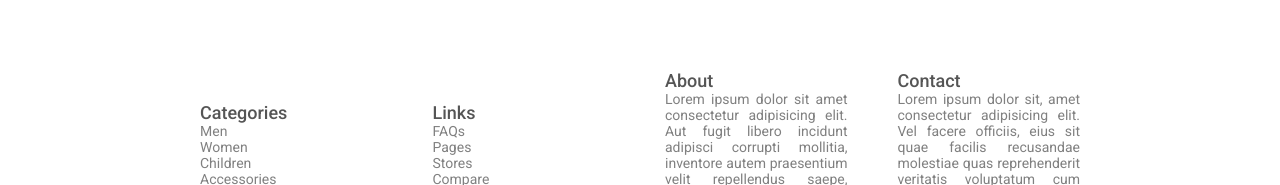
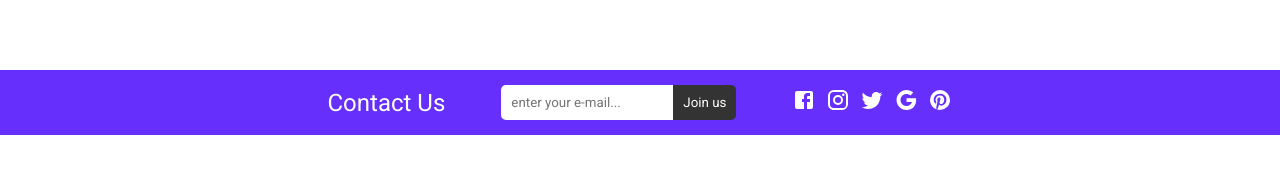
Before and after one commit to HamzaJabri99/jotaku, a React (Create React App) app in the folder client/: page / in a window 1280 px wide. Shown: the part 2946-3131 px from the top of the page. Built offline with nearby package versions, Linux system fonts and the light colour scheme.

Commit message:
designing Contact section component

```diff
--- /dev/null
+++ b/client/src/components/Contact/Contact.jsx
@@ -0,0 +1,39 @@
+import "./contact.scss";
+import FacebookIcon from "@mui/icons-material/Facebook";
+import InstagramIcon from "@mui/icons-material/Instagram";
+import TwitterIcon from "@mui/icons-material/Twitter";
+import GoogleIcon from "@mui/icons-material/Google";
+import PinterestIcon from "@mui/icons-material/Pinterest";
+import { Link } from "react-router-dom";
+const Contact = () => {
+  return (
+    <div className="contact">
+      <div className="wrapper">
+        <span>Contact Us</span>
+        <div className="mail">
+          <input type="text" placeholder="enter your e-mail..." />
+          <button>Join us</button>
+        </div>
+        <div className="icons">
+          <Link to="#" className="link">
+            <FacebookIcon />
+          </Link>
+          <Link to="#" className="link">
+            <InstagramIcon />
+          </Link>
+          <Link to="#" className="link">
+            <TwitterIcon />
+          </Link>
+          <Link to="#" className="link">
+            <GoogleIcon />
+          </Link>
+          <Link to="#" className="link">
+            <PinterestIcon />
+          </Link>
+        </div>
+      </div>
+    </div>
+  );
+};
+
+export default Contact;
--- /dev/null
+++ b/client/src/components/Contact/contact.scss
@@ -0,0 +1,38 @@
+.contact {
+    background-color: #662ffc;
+    color: white;
+    padding: 15px;
+    display: flex;
+    justify-content: center;
+    align-items: center;
+
+    .wrapper {
+        width: 50%;
+        display: flex;
+        justify-content: space-between;
+        align-items: center;
+        font-size: 24px;
+
+        input {
+            padding: 10px;
+            border: none;
+            outline: none;
+            border-radius: 5px 0px 0px 5px;
+        }
+
+        button {
+            padding: 10px;
+            border: none;
+            color: white;
+            background-color: #333;
+            border-radius: 0px 5px 5px 0px;
+        }
+
+        .icons {
+            display: flex;
+            justify-content: center;
+            align-items: center;
+            gap: 10px;
+        }
+    }
+}
--- a/client/src/pages/Home/Home.jsx
+++ b/client/src/pages/Home/Home.jsx
@@ -3,6 +3,7 @@
 import FeaturedProducts from "../../components/FeaturedProducts/FeaturedProducts";
 import "./home.scss";
 import Categories from "../../components/Categories/Categories";
+import Contact from "../../components/Contact/Contact";
 const Home = () => {
   return (
     <div className="home">
@@ -10,6 +11,7 @@
       <FeaturedProducts type={"featured"} />
       <Categories />
       <FeaturedProducts type={"trending"} />
+      <Contact />
     </div>
   );
 };
```
